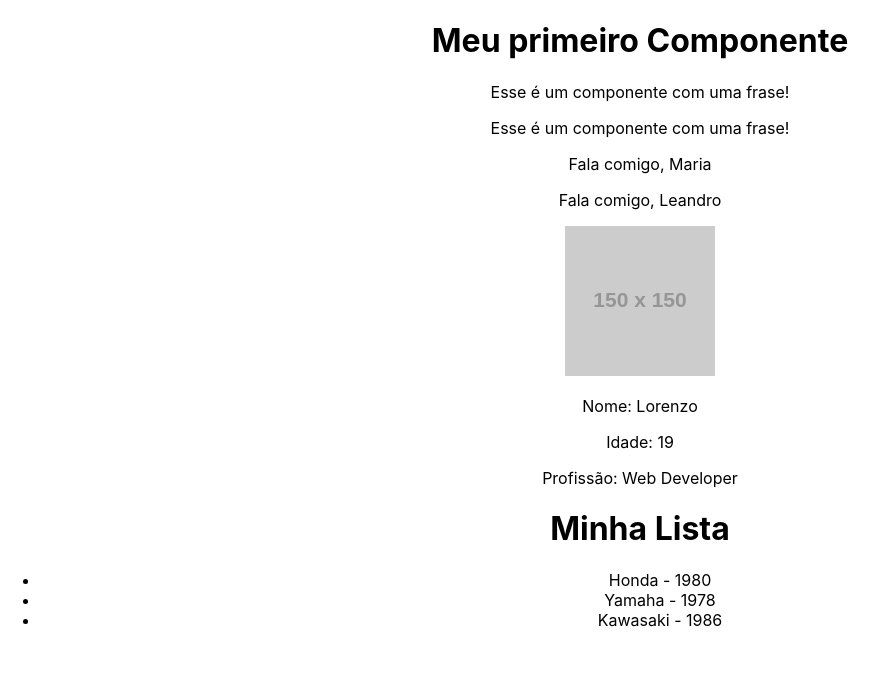
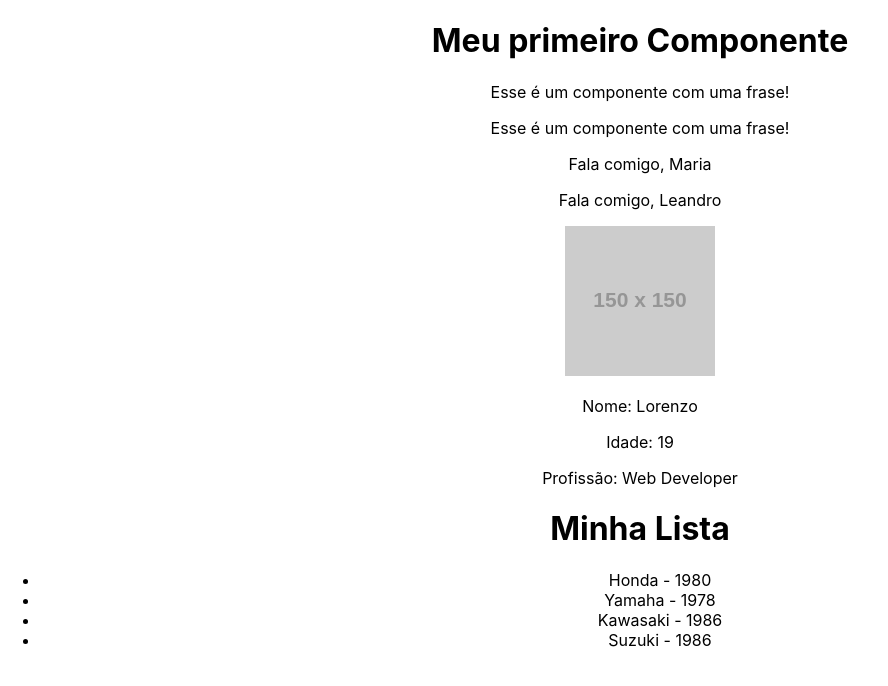
Before and after one commit to llorenzojorge/projeto-costs, a React (Create React App) app in the folder projeto-costs/: page / in a window 1280 px wide. Shown: the top 686 px of the page, without its empty margins (0-888 px from the left). Built offline with nearby package versions, Linux system fonts and the light colour scheme.

Commit message:
Update List.js

```diff
--- a/projeto-costs/src/components/List.js
+++ b/projeto-costs/src/components/List.js
@@ -8,6 +8,7 @@ function List() {
             <Item marca="Honda" ano_lancamento={1980}/>
             <Item marca="Yamaha" ano_lancamento={1978}/>
             <Item marca="Kawasaki" ano_lancamento={1986}/>
+            <Item marca="Suzuki" ano_lancamento={1986}/>
         </ul>
         </>
     )
```
